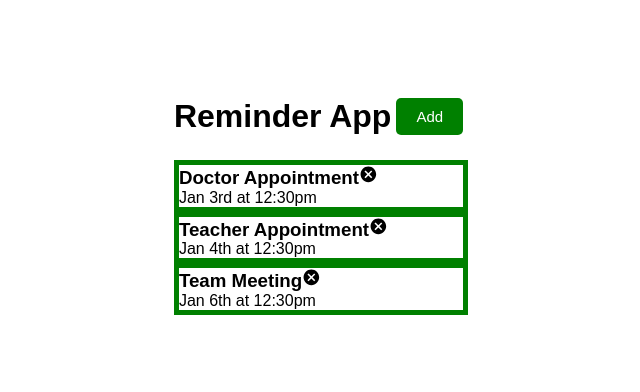
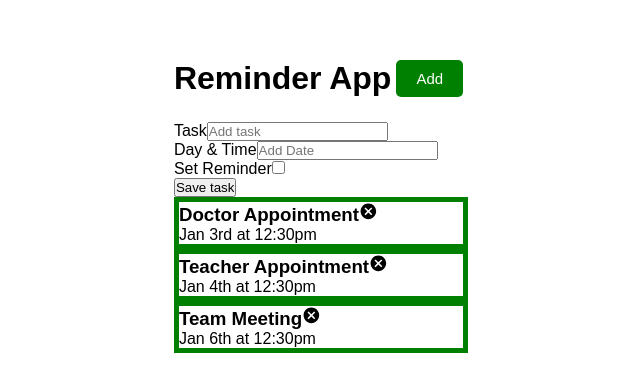
Before and after one commit to sujanrajs/react-reminder-app, a React (Create React App) app: page / in a window 1280 px wide. Shown: the part 196-588 px from the top of the page, without its empty margins (319-959 px from the left). Built offline with nearby package versions, Linux system fonts and the light colour scheme; data requests are answered from the project's data file.

Commit message:
add task form

```diff
--- a/src/App.js
+++ b/src/App.js
@@ -1,4 +1,5 @@
 import { useState, useEffect } from "react";
+import AddTask from "./components/AddTask";
 import Header from "./components/Header";
 import Tasks from "./components/Tasks";
 
@@ -38,6 +39,7 @@ const App = () => {
   return (
     <div>
       <Header title="Reminder App" />
+      <AddTask />
       {tasks.length > 0 ? (
         <Tasks tasks={tasks} onDelete={deleteTask} onToggle={toggleReminder} />
       ) : (
--- /dev/null
+++ b/src/components/AddTask.js
@@ -0,0 +1,21 @@
+const AddTask = () => {
+  return (
+    <form>
+      <div>
+        <label>Task</label>
+        <input type="text" placeholder="Add task"></input>
+      </div>
+      <div>
+        <label>Day & Time</label>
+        <input type="text" placeholder="Add Date"></input>
+      </div>
+      <div>
+        <label>Set Reminder</label>
+        <input type="checkbox"></input>
+      </div>
+      <input type="submit" value="Save task" />
+    </form>
+  );
+};
+
+export default AddTask;
```
